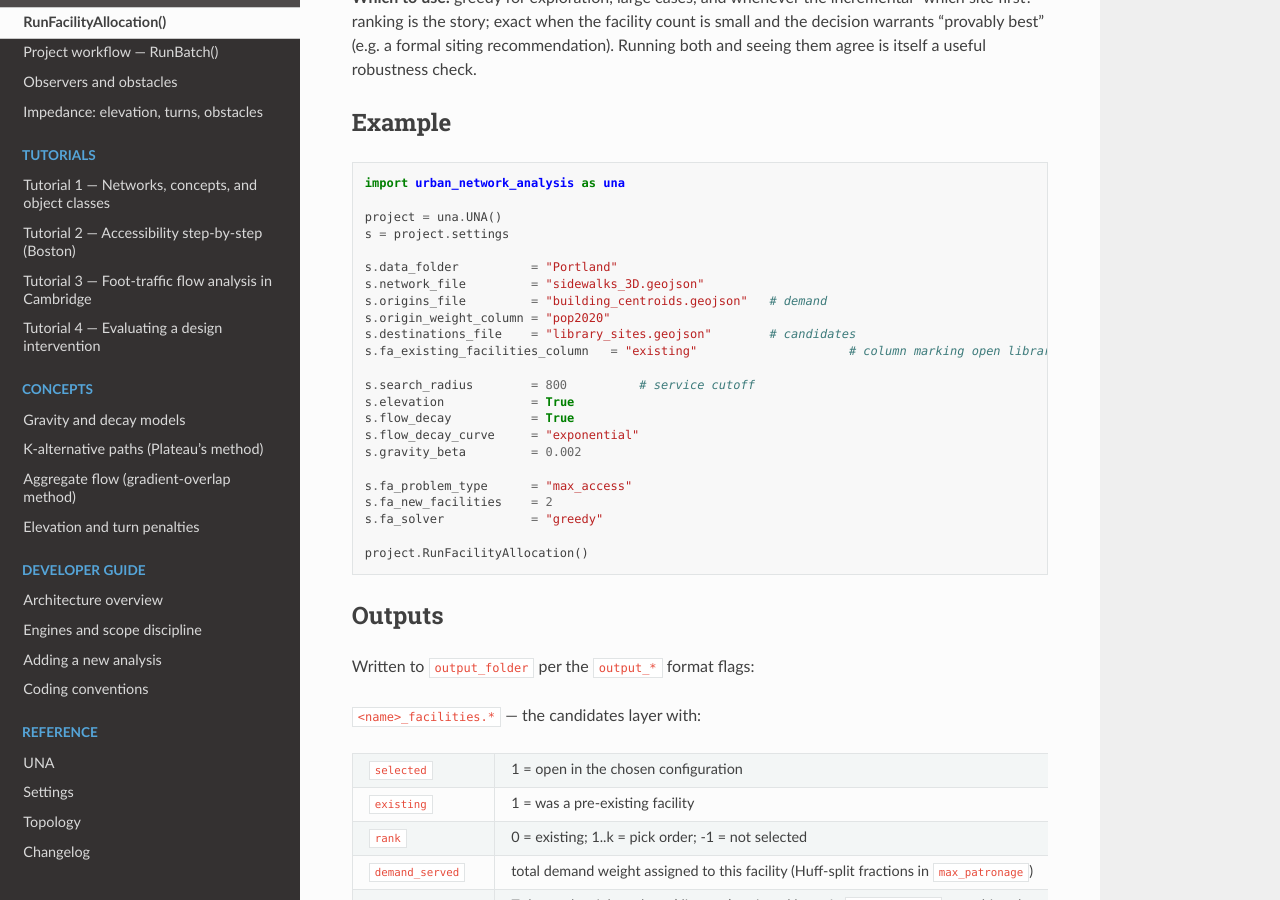
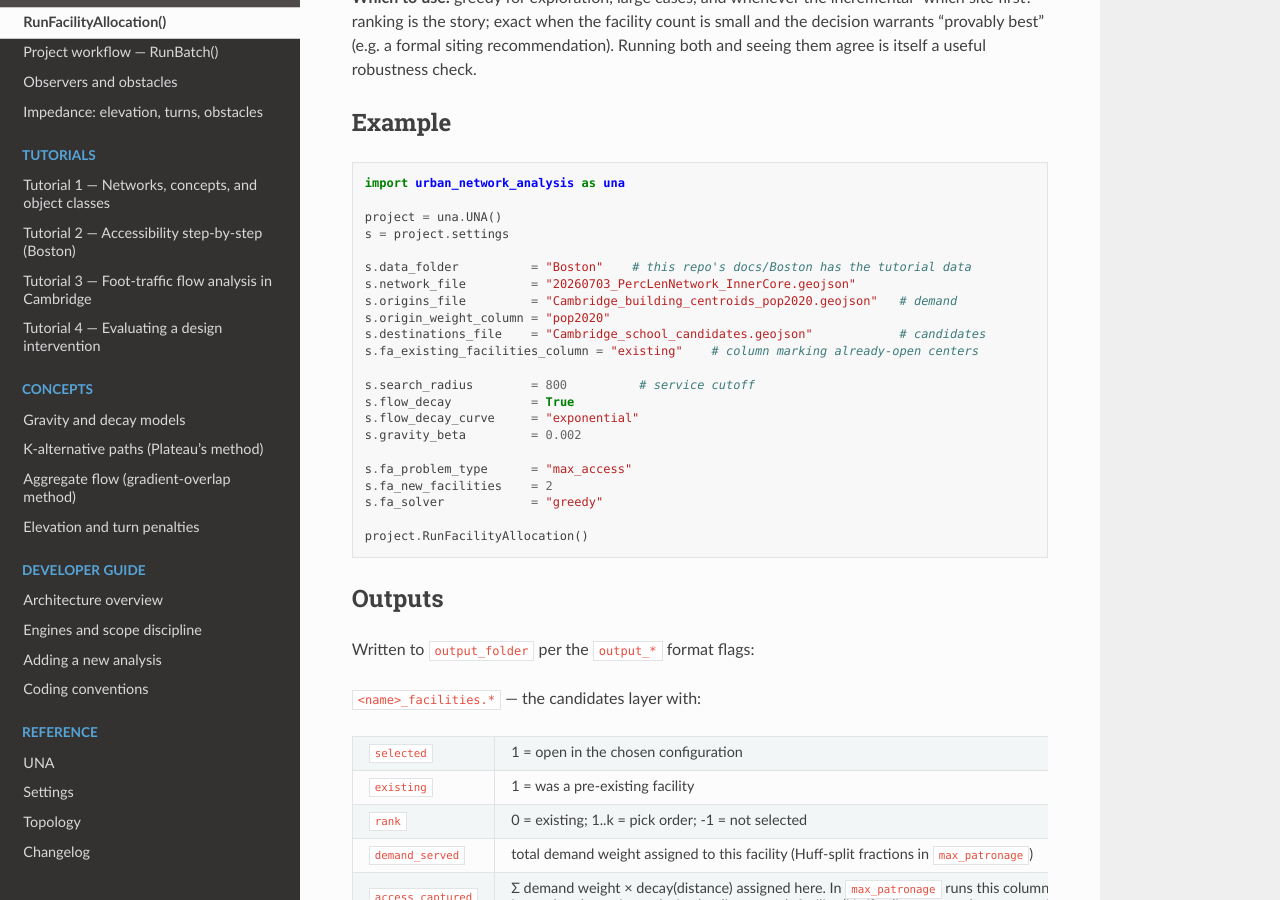
Before and after one commit to City-Form-Lab/urban_network_analysis, a Sphinx documentation site: the page built from docs/user_guide/run_facility_allocation.rst, in a window 1280 px wide and 900 px high, scrolled down 3596 px. Built offline with Sphinx 7.4.7 and the Read the Docs theme 3.1.0, drawn with Linux system fonts in a browser that asks for light colours; some of the changed text lies outside the part shown.

Commit message:
Docs: RunFacilityAllocation examples use the shipped Boston/Cambridge tutorial data instead of Portland

```diff
--- a/docs/user_guide/run_facility_allocation.rst
+++ b/docs/user_guide/run_facility_allocation.rst
@@ -219,15 +219,14 @@ Example
    project = una.UNA()
    s = project.settings
 
-   s.data_folder          = "Portland"
-   s.network_file         = "sidewalks_3D.geojson"
-   s.origins_file         = "building_centroids.geojson"   # demand
+   s.data_folder          = "Boston"    # this repo's docs/Boston has the tutorial data
+   s.network_file         = "20260703_PercLenNetwork_InnerCore.geojson"
+   s.origins_file         = "Cambridge_building_centroids_pop2020.geojson"   # demand
    s.origin_weight_column = "pop2020"
-   s.destinations_file    = "library_sites.geojson"        # candidates
-   s.fa_existing_facilities_column   = "existing"                     # column marking open libraries
+   s.destinations_file    = "Cambridge_school_candidates.geojson"            # candidates
+   s.fa_existing_facilities_column = "existing"    # column marking already-open centers
 
    s.search_radius        = 800          # service cutoff
-   s.elevation            = True
    s.flow_decay           = True
    s.flow_decay_curve     = "exponential"
    s.gravity_beta         = 0.002
@@ -320,10 +319,10 @@ and footfall from the same impedance model:
        geometry=gpd.GeoSeries(dest.geometry).reset_index(drop=True),
        crs=getattr(dest.geometry, "crs", None),
    )
-   fac[fac["selected"] == 1].to_file("Portland/chosen_libraries.geojson",
+   fac[fac["selected"] == 1].to_file("Boston/chosen_centers.geojson",
                                      driver="GeoJSON")
 
-   s.destinations_file = "chosen_libraries.geojson"
+   s.destinations_file = "chosen_centers.geojson"
    s.flow_engine       = "aggregate_flow"
    s.flow_decay        = True
    s.flow_decay_method = "closest"
```
